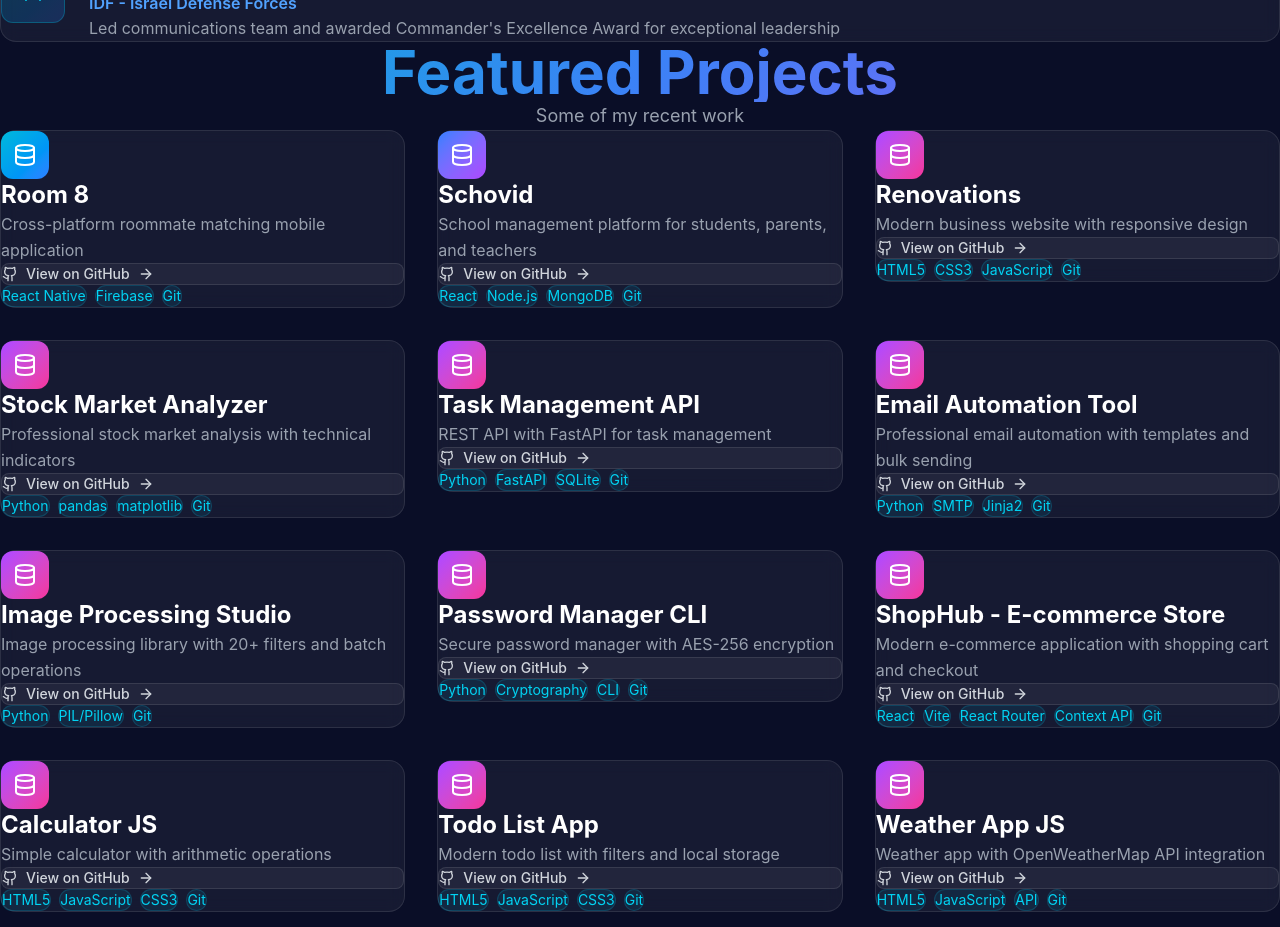
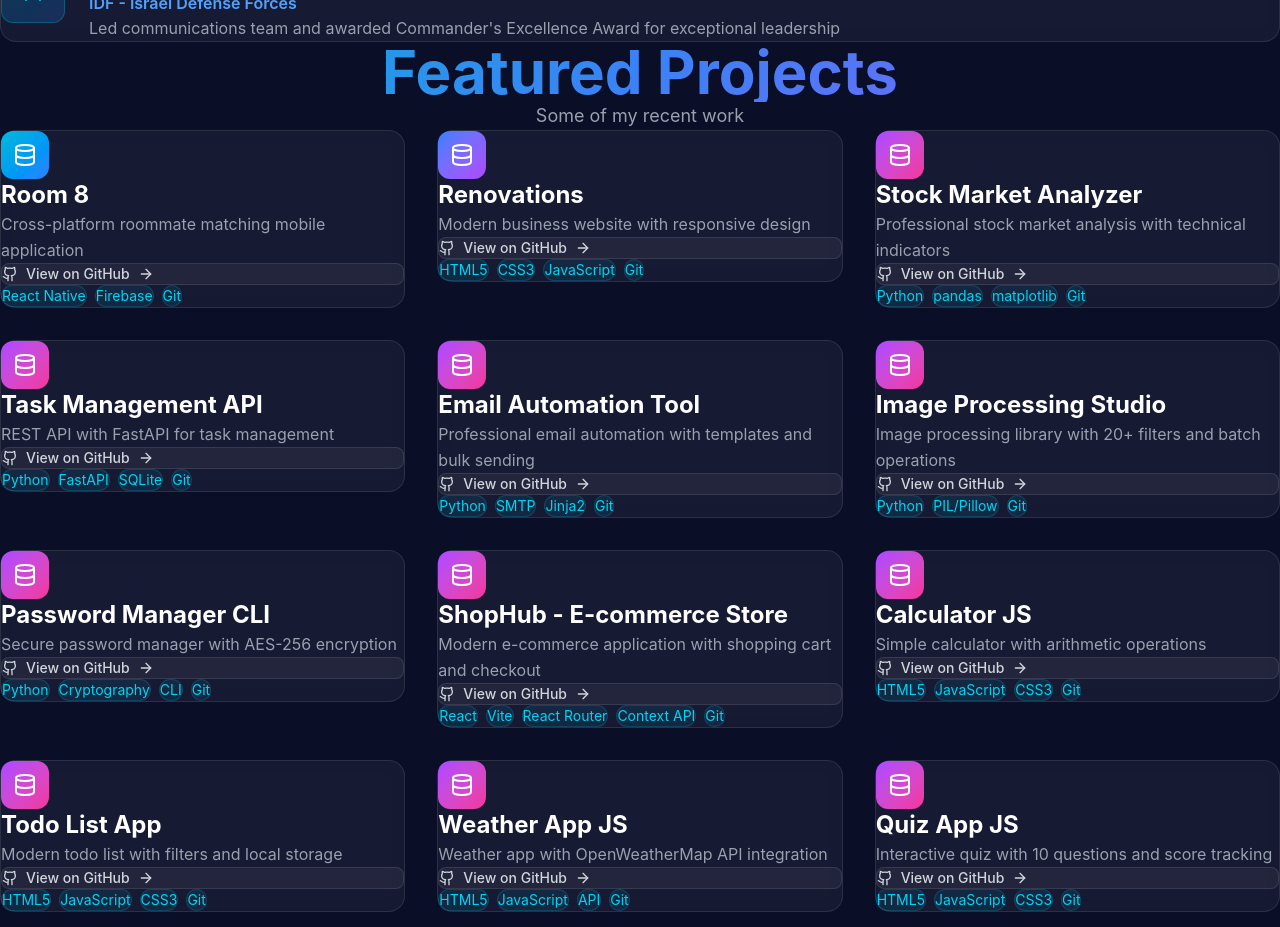
Before and after one commit to matan4749/matan-portfolio, a Next.js app: page / in a window 1280 px wide. Shown: the part 1380-2307 px from the top of the page. Built offline with nearby package versions, Linux system fonts and the light colour scheme.

Commit message:
Remove Schovid project (not in GitHub) and fix Renovations URL
- Removed Schovid project (doesn't exist in GitHub)
- Fixed Renovations GitHub URL to lowercase
- All projects now verified to exist in GitHub

```diff
--- a/app/page.tsx
+++ b/app/page.tsx
@@ -161,21 +161,6 @@ export default function Home() {
         featured: true,
       },
       {
-        title: "Schovid",
-        description: {
-          en: "School management platform for students, parents, and teachers",
-          he: "פלטפורמת ניהול בית ספר לתלמידים, הורים ומורים"
-        },
-        fullDescription: {
-          en: "Created school management platform connecting students, parents, and teachers with role-based access control. Built features for schedules, grade tracking, assignments, and messaging with responsive UI for multiple devices",
-          he: "יצרתי פלטפורמת ניהול בית ספר שמחברת תלמידים, הורים ומורים עם בקרת גישה מבוססת תפקידים. בניתי תכונות למערכת שעות, מעקב ציונים, מטלות והודעות עם ממשק משתמש רספונסיבי למספר מכשירים"
-        },
-        tech: ["React", "Node.js", "MongoDB", "Git"],
-        gradient: "from-blue-500 to-purple-500",
-        github: "https://github.com/matan4749/Schovid",
-        featured: true,
-      },
-      {
         title: "Renovations",
         description: {
           en: "Modern business website with responsive design",
@@ -187,7 +172,7 @@ export default function Home() {
         },
         tech: ["HTML5", "CSS3", "JavaScript", "Git"],
         gradient: "from-purple-500 to-pink-500",
-        github: "https://github.com/matan4749/Renovations",
+        github: "https://github.com/matan4749/renovations",
         featured: true,
       },
       // Python Projects
```
